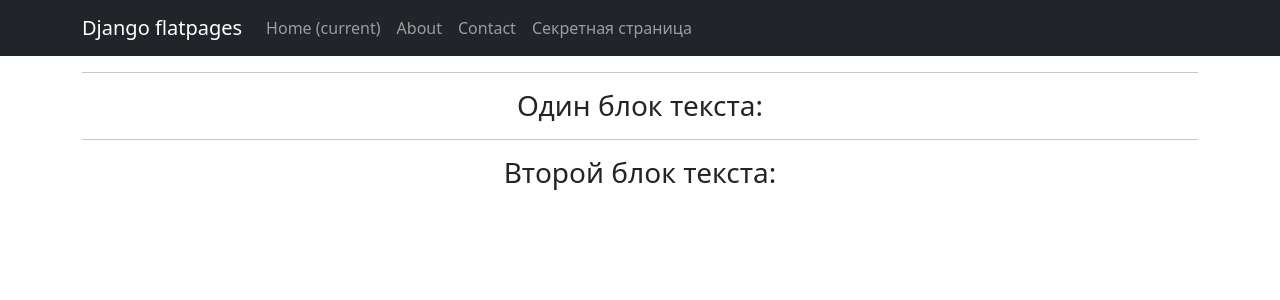
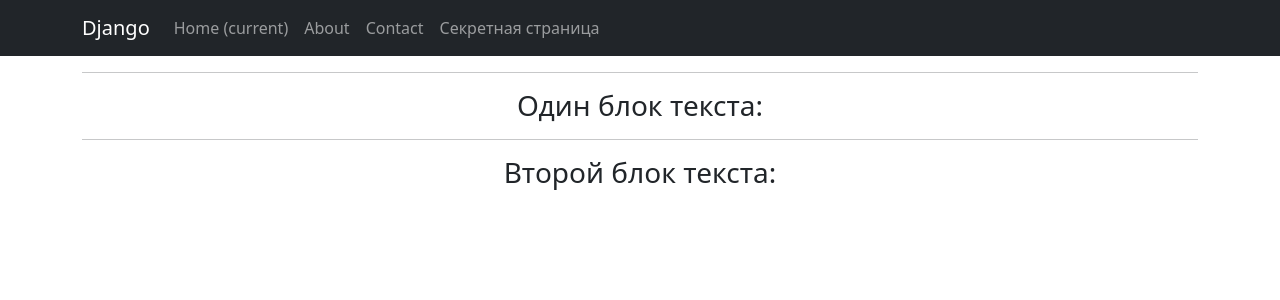
Before and after one commit to MonkasteR/djangoProject, a Django app: template templates/flatpages/test.html in a window 1280 px wide. Shown: the top 300 px of the page. Run offline with Django 4.2, Linux system fonts and the light colour scheme; the template is opened without the code that fills it, so the values that code supplies are empty; some libraries are stand-ins or nearby versions.

Commit message:
Окончательный релиз

```diff
--- a/templates/flatpages/default.html
+++ b/templates/flatpages/default.html
@@ -16,7 +16,7 @@
 <!-- Responsive navbar-->
 <nav class="navbar navbar-expand-lg navbar-dark bg-dark static-top">
     <div class="container">
-        <a class="navbar-brand" href="#">Django flatpages</a>
+        <a class="navbar-brand" href="#">Django</a>
         <button class="navbar-toggler" type="button" data-toggle="collapse"
                 data-target="#navbarResponsive"
                 aria-controls="navbarResponsive" aria-expanded="false"
```
